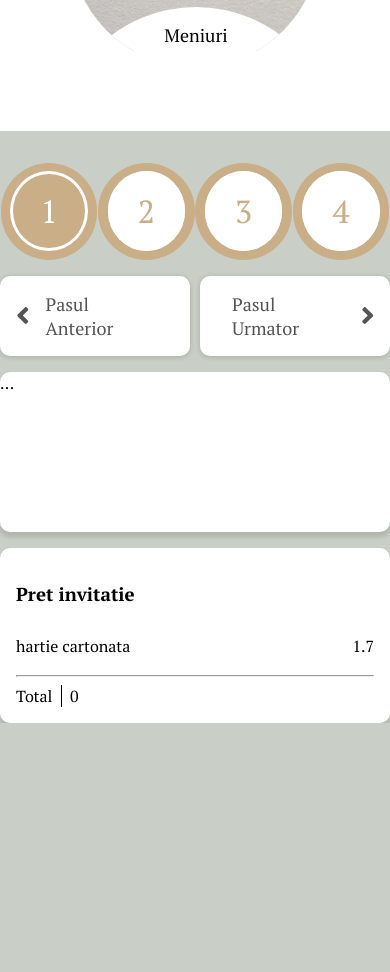
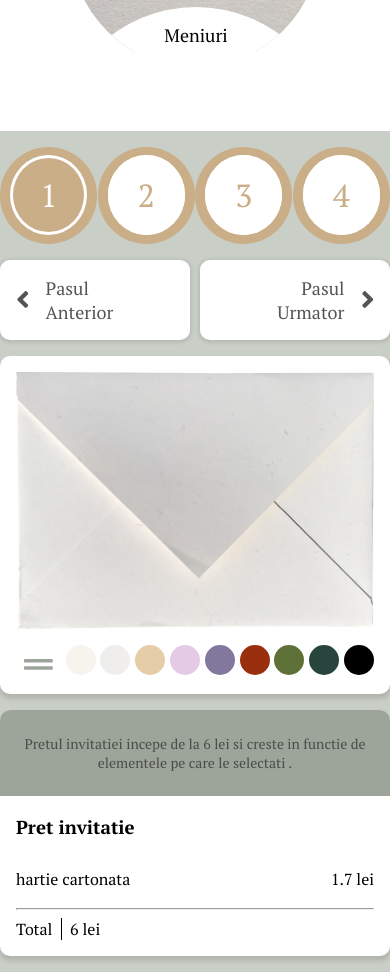
Before and after one commit to FazakasAlexandra/cadesign, a Next.js app: page /preturi in a window 390 px wide. Shown: the part 1260-2232 px from the top of the page. Before the commit the page ends 1983 px from the top, so only its background shows below. Built offline with nearby package versions, Linux system fonts and the light colour scheme.

Commit message:
adds preturi page css

```diff
--- a/components/OptionSelection.jsx
+++ b/components/OptionSelection.jsx
@@ -1,6 +1,6 @@
 export default function OptionSelection(props) {
-    const { Component } = props
+    const { component } = props
     return <div className="step-component">
-        ...
+        {component}
     </div>
 }
--- a/components/PricesTotal.jsx
+++ b/components/PricesTotal.jsx
@@ -2,20 +2,26 @@ import { useState } from 'react'
 
 export default function PricesTotal(props) {
     const { itemPrices } = props
-    const [totalPrice, setTotalPrice] = useState(0)
+    const [totalPrice, setTotalPrice] = useState(6)
 
     const displayPrices = itemPrices.map(item => {
         const { itemName, price } = item
 
-        return <li className="receipt-item"><span>{itemName}</span>  <span>{price}</span></li>
+        return <li className="receipt-item"><span>{itemName}</span>  <span>{price} lei</span></li>
     })
 
     return <div className="receipt">
+        <div className="prices-info">
+            <p>Pretul invitatiei incepe de la 6 lei si creste in functie de elementele pe care le selectati .</p>
+        </div>
+        <div className="receipt-content">
+        <h3>Pret invitatie</h3>
         <div className="receipt-items">
             {displayPrices}
             <hr />
         </div>
-        <span>Total <span className="receipt-price">{totalPrice}</span></span>
+        <span>Total <span className="receipt-price">{totalPrice} lei</span></span>
+        </div>
     </div>
 
 }
--- a/pages/preturi.jsx
+++ b/pages/preturi.jsx
@@ -24,7 +24,6 @@ export default function Preturi() {
             <OptionSelection component={component} />
         </div>
         <div className="price-calculator">
-            <h3>Pret invitatie</h3>
             <PricesTotal itemPrices={itemPrices} />
         </div>
     </div>
--- a/public/styles/components/_card.scss
+++ b/public/styles/components/_card.scss
@@ -1,4 +1,5 @@
-.cards-container {
+.cards-container,
+.preturi  {
     display: flex;
     justify-content: center;
     flex-wrap: wrap;
--- a/public/styles/components/_navSteps.scss
+++ b/public/styles/components/_navSteps.scss
@@ -1,11 +1,6 @@
-.page.preturi {
-    margin-top: 2rem;
-    flex-wrap: wrap;
-}
-
 .navstepts.numbers {
     display: flex;
-    justify-content: space-evenly;
+    justify-content: space-around;
     flex-wrap: wrap;
 
     .number-wraper {
@@ -75,7 +70,7 @@
 
     .next:hover,
     .prev:hover {
-       color: $gold;
+        color: $gold;
     }
 
     .prev {
@@ -92,47 +87,16 @@
 
 }
 
-
-.price-calculator {
-    min-width: 300px;
-    height: fit-content;
-    background-color: white;
-    padding: 1rem;
-    margin: 0rem 2rem;
-    border-radius: 10px;
-    box-shadow: 0px 4px 4px 1px rgb(23 23 23 / 13%);
-
-    h4 {
-        font-weight: 100;
-        font-size: 20px;
-    }
-
-}
-
-.receipt-item {
-    display: flex;
-    justify-content: space-between;
-    padding: 10px 0px;
-}
-
-.receipt-price {
-    border-left-style: solid;
-    border-left-width: thin;
-    padding-left: 0.5rem;
-    margin-left: 0.3rem;
-}
-
 .navsteps-component-wraper {
     display: flex;
     flex-direction: column;
     align-items: center;
+
+    .navsteps-wraper{
+        width: 100%;
+    }
 }
 
-.step-component {
-    background-color: white;
-    min-width: 20.7rem;
-    width: 100%;
-    min-height: 10rem;
-    border-radius: 10px;
-    box-shadow: 0px 4px 4px 1px rgb(23 23 23 / 13%);
+.preturi .card{
+    margin: 0rem;
 }
--- /dev/null
+++ b/public/styles/components/_pricesTotal.scss
@@ -0,0 +1,49 @@
+.price-calculator {
+    min-width: 300px;
+    max-width: 300px;
+    height: fit-content;
+    background-color: white;
+    margin: 0rem 2rem;
+    border-radius: 10px;
+    box-shadow: 0px 4px 4px 1px rgb(23 23 23 / 13%);
+
+    h4 {
+        font-weight: 100;
+        font-size: 20px;
+    }
+
+    .receipt {
+        .prices-info {
+            background-color: #9DA499;
+            padding: 1.5rem;
+            border-radius: 10px 10px 0px 0px;
+
+            p {
+                margin: 0px;
+                font-style: normal;
+                font-weight: normal;
+                font-size: 14px;
+                text-align: center;
+                color: rgba(0, 0, 0, 0.53);
+            }
+        }
+
+        &-content {
+            padding: 0rem 1rem 1rem
+        }
+
+        &-item {
+            display: flex;
+            justify-content: space-between;
+            padding: 10px 0px;
+        }
+
+        &-price {
+            border-left-style: solid;
+            border-left-width: thin;
+            padding-left: 0.5rem;
+            margin-left: 0.3rem;
+        }
+    }
+
+}
--- a/public/styles/layout/_general.scss
+++ b/public/styles/layout/_general.scss
@@ -9,3 +9,8 @@ nav {
     display: flex;
     justify-content: center;
 }
+
+.page.preturi {
+    margin-top: 2rem;
+    flex-wrap: wrap;
+}
--- a/public/styles/layout/_media.scss
+++ b/public/styles/layout/_media.scss
@@ -62,15 +62,30 @@
 
     .price-calculator {
         margin: 0rem;
+        max-width: 100%;
+    }
+
+    .navsteps-component-wraper {
         width: 100%;
-    }
-    .navsteps-component-wraper{
-        width: 100%;
-        .step-component{
+
+        .step-component {
             width: 100%;
         }
-        .navsteps-wraper{
+
+        .navsteps-wraper {
             width: 100%;
         }
     }
 }
+
+@media(max-width:394px) {
+    .navstepts.pagination .next {
+        text-align: end;
+    }
+    .number-wraper{
+        margin-top: 1rem;
+    }
+    .page.preturi{
+        margin-top: 0rem !important;
+    }
+}
--- a/public/styles/style.css
+++ b/public/styles/style.css
@@ -22,13 +22,15 @@ li {
   list-style: none;
 }
 
-.cards-container {
+.cards-container,
+.preturi {
   display: flex;
   justify-content: center;
   flex-wrap: wrap;
   margin-bottom: 1rem;
 }
-.cards-container .card {
+.cards-container .card,
+.preturi .card {
   width: fit-content;
   margin: 2rem;
   margin-bottom: 0px;
@@ -41,50 +43,63 @@ li {
   height: fit-content;
   position: relative;
 }
-.cards-container .card .progress {
+.cards-container .card .progress,
+.preturi .card .progress {
   position: absolute;
   z-index: 1;
   top: 40%;
   left: 45%;
 }
-.cards-container .card hr {
+.cards-container .card hr,
+.preturi .card hr {
   color: #c7c7c7;
 }
-.cards-container .card-calculator {
+.cards-container .card-calculator,
+.preturi .card-calculator {
   display: flex;
   align-items: center;
   padding: 1rem 0rem;
 }
-.cards-container .card-calculator-price {
+.cards-container .card-calculator-price,
+.preturi .card-calculator-price {
   margin-left: 1rem;
 }
-.cards-container .card-calculator-price p:nth-child(1) {
+.cards-container .card-calculator-price p:nth-child(1),
+.preturi .card-calculator-price p:nth-child(1) {
   margin-bottom: 0rem;
   color: #8d8d8d;
   font-size: 14px;
 }
-.cards-container .card-calculator-price p {
+.cards-container .card-calculator-price p,
+.preturi .card-calculator-price p {
   margin: 0px;
 }
-.cards-container .card-calculator-quantity {
+.cards-container .card-calculator-quantity,
+.preturi .card-calculator-quantity {
   width: 100px;
 }
-.cards-container .card-info ul {
+.cards-container .card-info ul,
+.preturi .card-info ul {
   display: flex;
   flex-direction: column;
 }
-.cards-container .card-info ul li p {
+.cards-container .card-info ul li p,
+.preturi .card-info ul li p {
   margin: 0.5rem;
 }
-.cards-container .card-info ul li p:nth-child(1), .cards-container .card-info ul li span {
+.cards-container .card-info ul li p:nth-child(1), .cards-container .card-info ul li span,
+.preturi .card-info ul li p:nth-child(1),
+.preturi .card-info ul li span {
   margin-bottom: 0rem;
   color: #8d8d8d;
   font-size: 14px;
 }
-.cards-container .card-info ul li p:nth-child(2) {
+.cards-container .card-info ul li p:nth-child(2),
+.preturi .card-info ul li p:nth-child(2) {
   margin-top: 0.2rem;
 }
-.cards-container .card .fa-grip-lines {
+.cards-container .card .fa-grip-lines,
+.preturi .card .fa-grip-lines {
   cursor: pointer;
   margin-top: 0.5rem;
   color: #B4BBB0;
@@ -93,10 +108,12 @@ li {
   color: #9DA499;
   margin-left: 0.5rem;
 }
-.cards-container .card .colors-container {
+.cards-container .card .colors-container,
+.preturi .card .colors-container {
   display: flex;
 }
-.cards-container .card .colors-container .color {
+.cards-container .card .colors-container .color,
+.preturi .card .colors-container .color {
   width: 30px;
   height: 30px;
   border-radius: 100%;
@@ -104,7 +121,8 @@ li {
   cursor: pointer;
   transition: all 0.2s ease-in-out;
 }
-.cards-container .card .colors-container .color:hover {
+.cards-container .card .colors-container .color:hover,
+.preturi .card .colors-container .color:hover {
   width: 35px;
   height: 35px;
 }
@@ -214,14 +232,50 @@ li {
     top: 76%;
   }
 }
-.page.preturi {
-  margin-top: 2rem;
-  flex-wrap: wrap;
+.price-calculator {
+  min-width: 300px;
+  max-width: 300px;
+  height: fit-content;
+  background-color: white;
+  margin: 0rem 2rem;
+  border-radius: 10px;
+  box-shadow: 0px 4px 4px 1px rgba(23, 23, 23, 0.13);
+}
+.price-calculator h4 {
+  font-weight: 100;
+  font-size: 20px;
+}
+.price-calculator .receipt .prices-info {
+  background-color: #9DA499;
+  padding: 1.5rem;
+  border-radius: 10px 10px 0px 0px;
+}
+.price-calculator .receipt .prices-info p {
+  margin: 0px;
+  font-style: normal;
+  font-weight: normal;
+  font-size: 14px;
+  text-align: center;
+  color: rgba(0, 0, 0, 0.53);
+}
+.price-calculator .receipt-content {
+  padding: 0rem 1rem 1rem;
+}
+.price-calculator .receipt-item {
+  display: flex;
+  justify-content: space-between;
+  padding: 10px 0px;
+}
+.price-calculator .receipt-price {
+  border-left-style: solid;
+  border-left-width: thin;
+  padding-left: 0.5rem;
+  margin-left: 0.3rem;
 }
 
 .navstepts.numbers {
   display: flex;
-  justify-content: space-evenly;
+  justify-content: space-around;
   flex-wrap: wrap;
 }
 .navstepts.numbers .number-wraper {
@@ -291,46 +345,17 @@ li {
   font-size: 1.5em;
 }
 
-.price-calculator {
-  min-width: 300px;
-  height: fit-content;
-  background-color: white;
-  padding: 1rem;
-  margin: 0rem 2rem;
-  border-radius: 10px;
-  box-shadow: 0px 4px 4px 1px rgba(23, 23, 23, 0.13);
-}
-.price-calculator h4 {
-  font-weight: 100;
-  font-size: 20px;
-}
-
-.receipt-item {
-  display: flex;
-  justify-content: space-between;
-  padding: 10px 0px;
-}
-
-.receipt-price {
-  border-left-style: solid;
-  border-left-width: thin;
-  padding-left: 0.5rem;
-  margin-left: 0.3rem;
-}
-
 .navsteps-component-wraper {
   display: flex;
   flex-direction: column;
   align-items: center;
 }
+.navsteps-component-wraper .navsteps-wraper {
+  width: 100%;
+}
 
-.step-component {
-  background-color: white;
-  min-width: 20.7rem;
-  width: 100%;
-  min-height: 10rem;
-  border-radius: 10px;
-  box-shadow: 0px 4px 4px 1px rgba(23, 23, 23, 0.13);
+.preturi .card {
+  margin: 0rem;
 }
 
 @media (max-width: 1600px) {
@@ -391,7 +416,7 @@ li {
 
   .price-calculator {
     margin: 0rem;
-    width: 100%;
+    max-width: 100%;
   }
 
   .navsteps-component-wraper {
@@ -402,6 +427,19 @@ li {
   }
   .navsteps-component-wraper .navsteps-wraper {
     width: 100%;
+  }
+}
+@media (max-width: 394px) {
+  .navstepts.pagination .next {
+    text-align: end;
+  }
+
+  .number-wraper {
+    margin-top: 1rem;
+  }
+
+  .page.preturi {
+    margin-top: 0rem !important;
   }
 }
 nav {
@@ -416,4 +454,9 @@ nav {
   justify-content: center;
 }
 
+.page.preturi {
+  margin-top: 2rem;
+  flex-wrap: wrap;
+}
+
 /*# sourceMappingURL=style.css.map */
--- a/public/styles/style.scss
+++ b/public/styles/style.scss
@@ -7,6 +7,7 @@
 @import 'components/sealCard.scss';
 @import 'components/navbar.scss';
 @import 'components/navProducts.scss';
+@import 'components/pricesTotal.scss';
 @import 'components/navSteps.scss';
 
 @import 'layout/media.scss';
```
Also changed, not shown: 1 other file (tests, documents, lock files or other folders).
